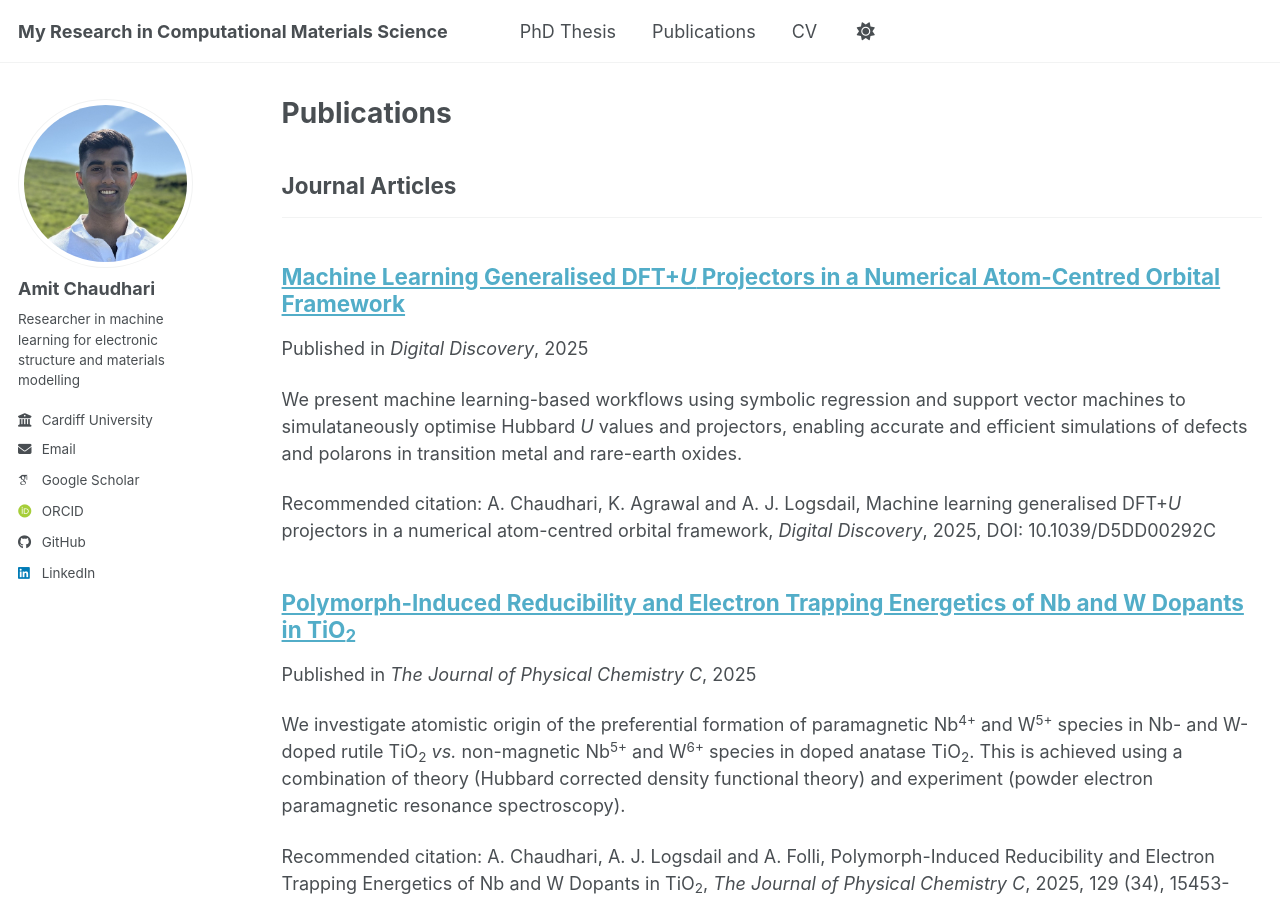
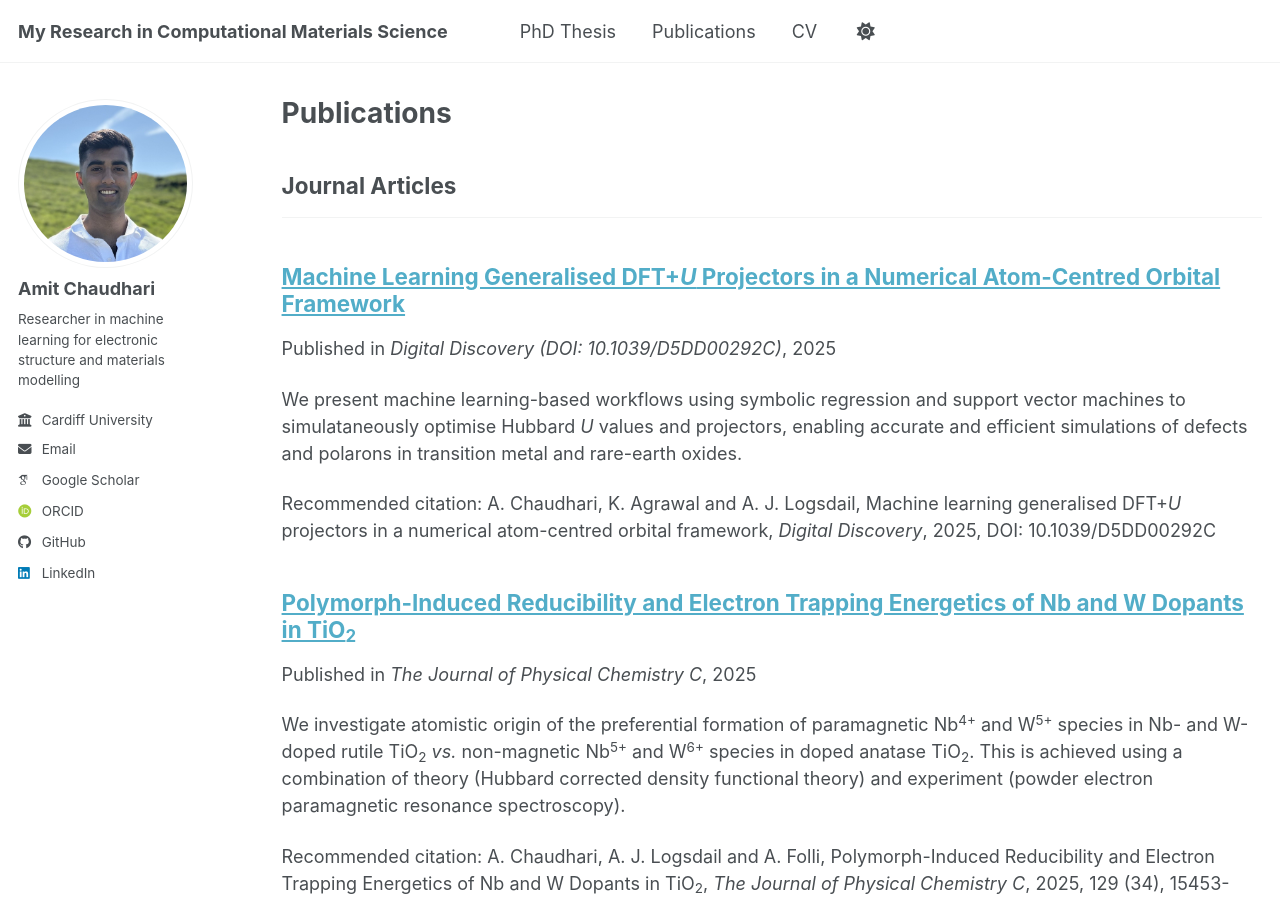
Before and after one commit to amitmc1/amitmc1.github.io, a Jekyll site: the page built from _pages/publications.html, in a window 1280 px wide and 900 px high. Built offline with Jekyll 4.4.1, drawn with Linux system fonts in a browser that asks for light colours; some web fonts are replaced; a script bundle is joined from its source files by our own code; library files that are not in the unit come from our copies.

Commit message:
Update 2009-10-01-paper-title-number-1.md

```diff
--- a/_publications/2009-10-01-paper-title-number-1.md
+++ b/_publications/2009-10-01-paper-title-number-1.md
@@ -7,7 +7,7 @@ permalink: /publication/2025-10-30-ML-hubbard-projectors
 excerpt: "We present machine learning-based workflows using symbolic regression and support vector machines to simulataneously optimise Hubbard <em>U</em> values and projectors, enabling accurate and efficient simulations of defects and polarons in transition metal and rare-earth oxides."
 
 date: 2025-10-30
-venue: 'Digital Discovery'
+venue: 'Digital Discovery (DOI: 10.1039/D5DD00292C)'
 citation: 'A. Chaudhari, K. Agrawal and A. J. Logsdail, Machine learning generalised DFT+<em>U</em> projectors in a numerical atom-centred orbital framework, <em>Digital Discovery</em>, 2025, DOI: 10.1039/D5DD00292C'
 ---
 
```
